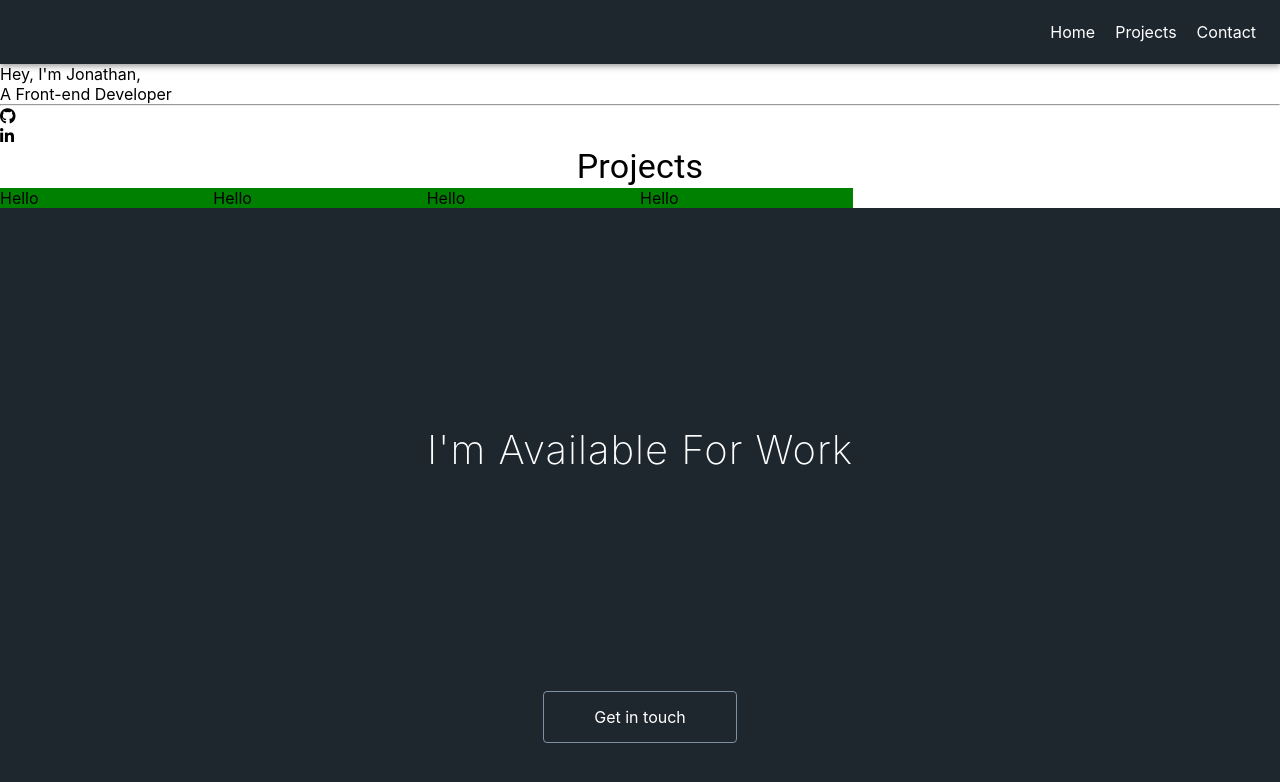
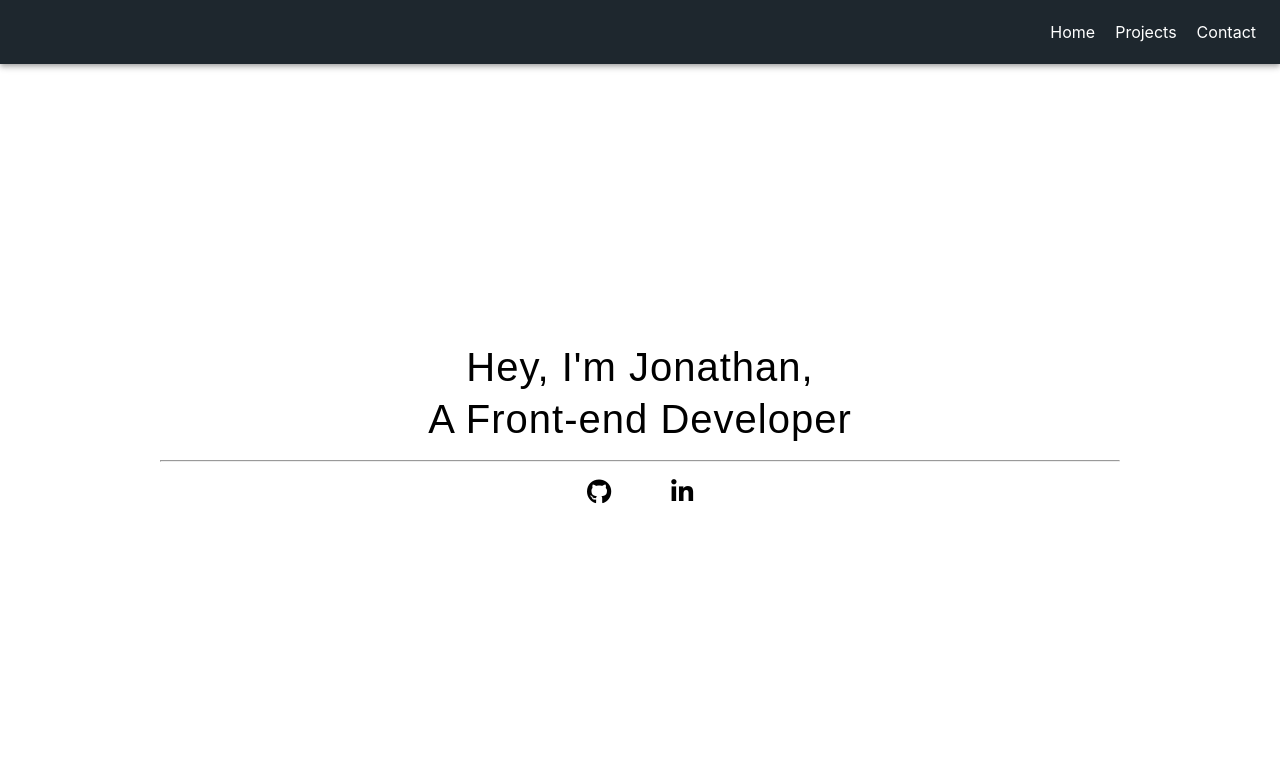
Before and after one commit to mrjlancaster/Portfolio, a React (Create React App) app in the folder my-portfolio/: page /Home in a window 1280 px wide. Shown: the top 782 px of the page. Built offline with nearby package versions, Linux system fonts and the light colour scheme.

Commit message:
add styles to welcome component

```diff
--- a/my-portfolio/src/App.js
+++ b/my-portfolio/src/App.js
@@ -1,4 +1,4 @@
-import React from 'react';
+import React, { useState } from 'react';
 import './App.css'
 import Header from './components/Header';
 import Welcome from './components/Welcome';
@@ -12,8 +12,9 @@ const App = () => {
     <div className="App">
 		 <Header />
 		 <Welcome />
-		 <Projects />
-		 <Contact />
+
+		 {/* <Projects /> */}
+		 {/* <Contact /> */}
     </div>
   );
 }
--- a/my-portfolio/src/components/Header.js
+++ b/my-portfolio/src/components/Header.js
@@ -1,5 +1,4 @@
 import React from 'react';
-import { BrowserRouter as Router, Link, Route, Switch } from 'react-router-dom';
 
 // Material ui imports
 import AppBar from '@material-ui/core/AppBar';
@@ -9,40 +8,36 @@ import useStyles from '../styles';
 
 const Header = () => {
 
+	// const [navbar, setNavbar] =  useState({
+	// 	visible: false
+	// });
+
 	const classes = useStyles();
 
+	const displayHome = () => {
+
+	}
+
+	const displayProjects = () => {
+
+	}
+
+	const displayContact = () => {
+
+	}
+
 	return (
-		<Router>
 		<div className={classes.root}>
 			<AppBar className={classes.bar} position="static">
 				<Toolbar>
 					<ul className={classes.ul}>
-							<li>
-								<Link to="/Home" className={classes.li}>Home</Link>
-							</li>
-							<li>
-								<Link to="/Projects" className={classes.li}>Projects</Link>
-							</li>
-							<li>
-								<Link to="/Contact" className={classes.li}>Contact</Link>
-							</li>
+						<li className={classes.li} onClick={displayHome}>Home</li>
+						<li className={classes.li} onClick={displayProjects}>Projects</li>
+						<li className={classes.li} onClick={displayContact}>Contact</li>
 					</ul>
-
-						{/* <Switch>
-							<Route path="/Home">
-								<Welcome />
-							</Route>
-							<Route path="/Projects">
-								<Projects />
-							</Route>
-							<Route path="/Contact">
-								<Contact />
-							</Route>
-						</Switch> */}
 				</Toolbar>
 			</AppBar>
 		</div>
-		</Router>
 	)
 }
 
--- a/my-portfolio/src/components/Welcome.js
+++ b/my-portfolio/src/components/Welcome.js
@@ -12,16 +12,22 @@ function Welcome() {
 	const classes = useStyles();
 
 	return (
-		<div>
+		<div className={classes.welcomeContainer}>
+			<div className={classes.welcomeSection}>
 				<Typography variant="p" className={classes.welcomeTitle}>
 					Hey, I'm Jonathan,<br />
 					A Front-end Developer<br />
-				<hr />
+						<hr className={classes.welcomeSeparator} />
 				</Typography>
 				<Box>
-				<p to="https://github.com/mrjlancaster"><i class="fab fa-github"></i></p>
-				<p to="https://www.linkedin.com/in/mrjlancaster"><i class="fab fa-linkedin-in"></i></p>
+					<a href="https://github.com/mrjlancaster" target="_blank" className={classes.socialLinks}>
+						<i className="fab fa-github"></i>
+					</a>
+					<a href="https://www.linkedin.com/in/mrjlancaster" target="_blank" className={classes.socialLinks}>
+						<i className="fab fa-linkedin-in"></i>
+					</a>
 				</Box>
+			</div>
 		</div>
 
 	)
--- a/my-portfolio/src/styles.js
+++ b/my-portfolio/src/styles.js
@@ -18,12 +18,47 @@ const useStyles = makeStyles((theme) => ({
 		 listStyle: 'none',
 		 justifyContent: 'flex-end'
 	 },
+
 	 li: {
 		 marginLeft: 20,
-		 listStyle: 'none',
-		 color: '#fff',
-		 textDecoration: 'none'
+		 cursor: 'pointer'
 	 },
+	 // Welcome section
+	 welcomeContainer: {
+		 display: 'flex',
+		 position: 'absolute',
+		 width: '100vw',
+	 },
+	 welcomeSection: {
+			display: 'flex',
+			flexDirection: 'column',
+			justifyContent: 'center',
+			textAlign: 'center',
+			margin: '0 auto',
+			height: '90vh',
+			width: '75%'
+	 },
+	 welcomeTitle: {
+		 fontSize: 40,
+		 lineHeight: '1.3em',
+		 letterSpacing: 1,
+		 fontWeight: 200,
+		 fontFamily: 'Arial, Helvetica, sans-serif'
+	 },
+	 welcomeSeparator: {
+		 margin: '15px 0'
+	 },
+	 socialLinks: {
+		 display: 'inline',
+		 color: '#000',
+		 margin: '20px 30px',
+		 fontSize: 25,
+		 transition: 'all 300ms ease',
+		 '&:hover': {
+			 color: '#05c46b'
+		 }
+	 },
+
 
 	 // Projects styles
 	 projectsHeading: {
```
Also changed, not shown: 1 other file (tests, documents, lock files or other folders). Lines whose indentation alone changed are shown as unchanged.
